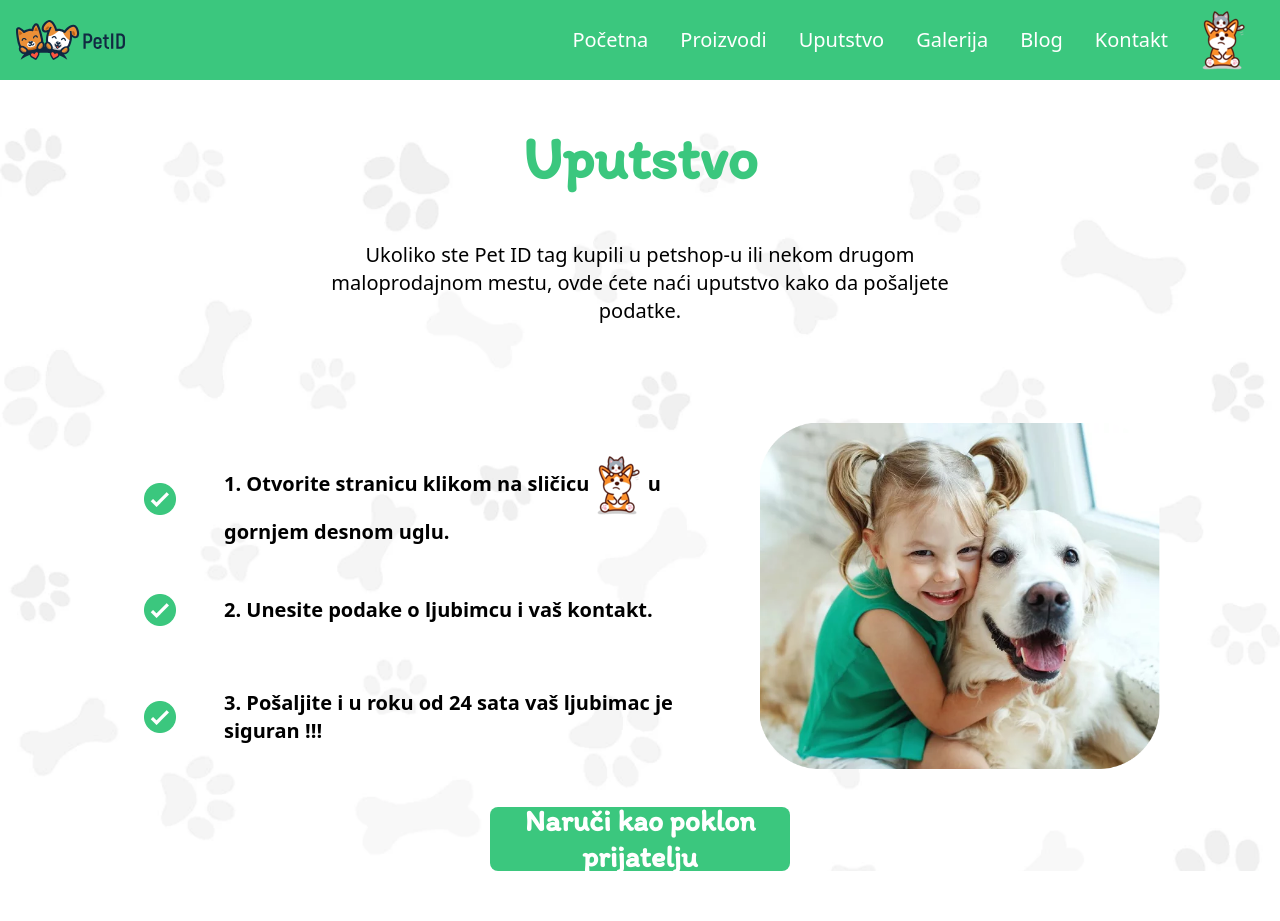
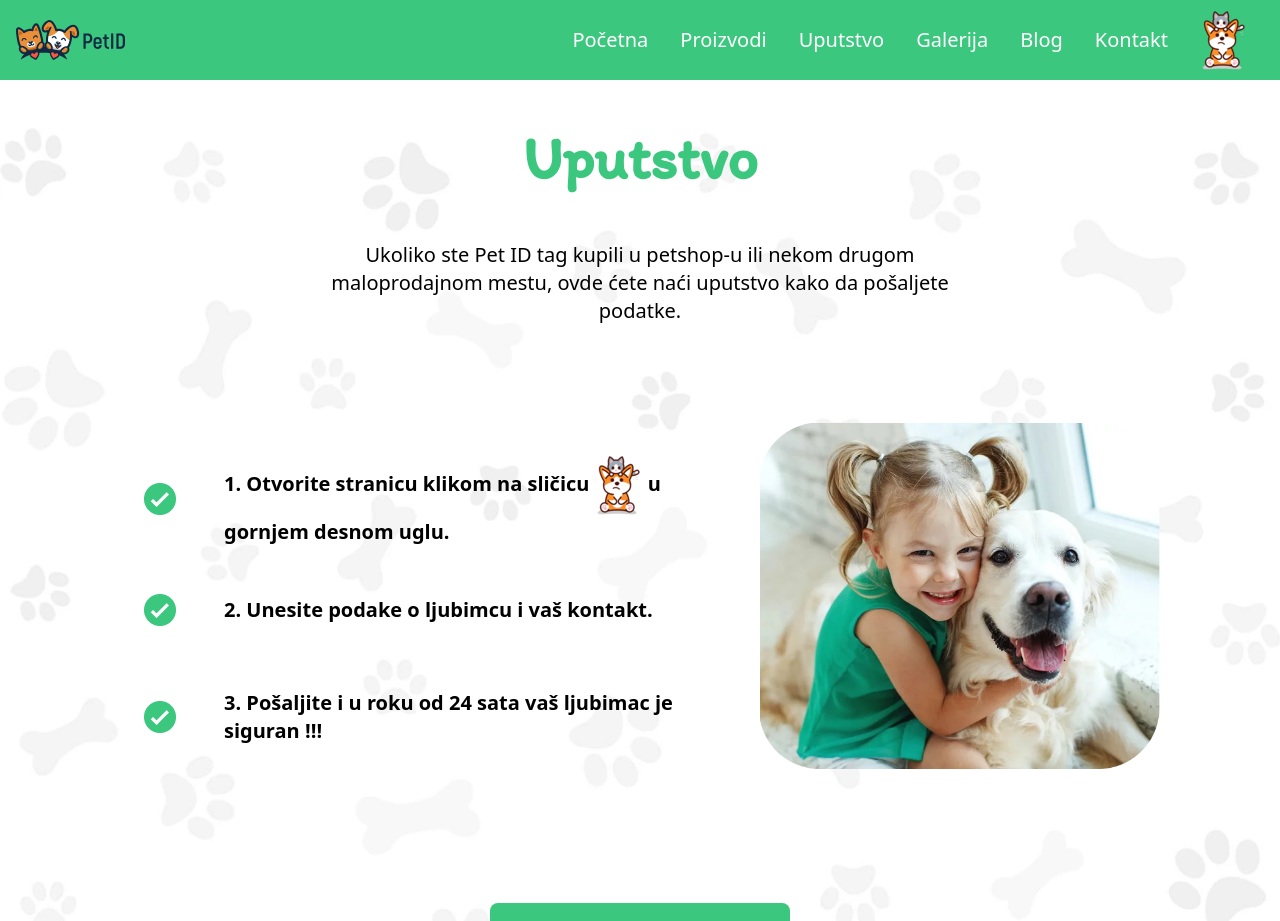
Before and after one commit to alexdevranger/pet-id.rs, a React (Create React App) app: page /uputstvo in a window 1280 px wide. Shown: the top 921 px of the page. Built offline with nearby package versions, Linux system fonts and the light colour scheme.

Commit message:
fixed last button uputstvo

```diff
--- a/src/components/Uputstvo.js
+++ b/src/components/Uputstvo.js
@@ -69,11 +69,9 @@ function Uputstvo() {
             </div>
           </div>
           <Link to="/proizvodi">
-            <div class="flex justify-around pt-8 w-full mb-16">
-              <div class="cursor-pointer flex items-center justify-center text-white bg-[#3BC77E] hover:bg-[#FF553E] w-[300px] h-[64px] rounded-lg duration-500">
-                <h2 class="text-lg md:text-3xl">
-                  Naruči kao poklon prijatelju
-                </h2>
+            <div className="flex justify-around pt-32 w-full mb-32">
+              <div className="cursor-pointer flex items-center justify-center text-white bg-[#3BC77E] hover:bg-[#FF553E] w-[300px] h-[64px] rounded-lg duration-500">
+                <h2 className="text-lg md:text-3xl">Naruči kao poklon</h2>
               </div>
             </div>
           </Link>
```
